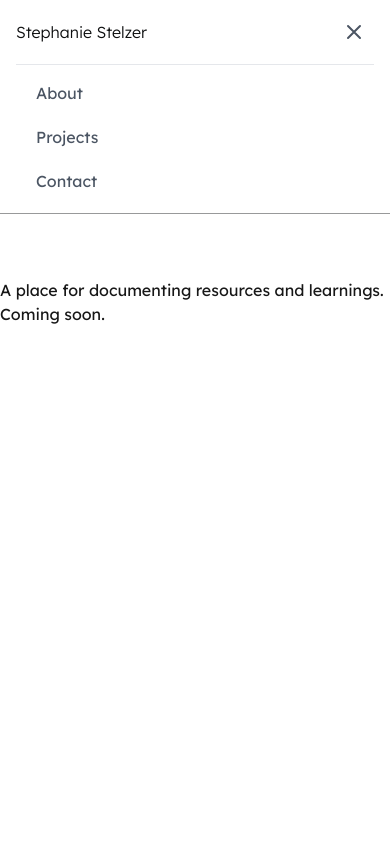
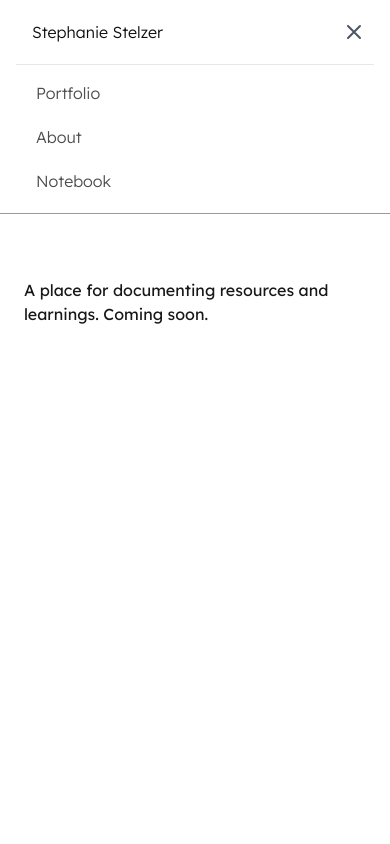
Before and after one commit to stephaniestelzer/portfolio, a Next.js app: page /notebook in a window 390 px wide. Both pictures are taken after a click on the button 354 px from the left and 32 px from the top of the page. Shown: the top 844 px of the page. Built offline with nearby package versions, Linux system fonts and the light colour scheme; no server answers.

Commit message:
mobile fixes

```diff
--- a/app/3d-art/page.tsx
+++ b/app/3d-art/page.tsx
@@ -6,7 +6,7 @@ export default async function Art() {
         <>
       <Header />
       <Layout>
-        <div className="min-h-screen pt-8">
+        <div className="min-h-screen pt-8 px-6">
           <div className="flex mt-8 mb-8 flex-col justify-center lg:flex-row">
             In the process of moving this work from a previous portfolio. Coming soon.
           </div>
--- a/app/[slug]/page.tsx
+++ b/app/[slug]/page.tsx
@@ -124,6 +124,11 @@ export default async function ProjectPage({ params }: Props) {
               )}
         </div>
       </Layout>
+      <div className="py-8 text-center bg-tag-unselected">
+        <p className="text-grey-400 font-light text-p">
+          © 2025 Stephanie Stelzer
+        </p>
+      </div>
     </>
   );
 }
--- a/app/components/Header.tsx
+++ b/app/components/Header.tsx
@@ -11,7 +11,7 @@ export default function Header() {
       <div className="max-w-7xl mx-auto px-4 sm:px-6 lg:px-8">
         <div className="flex justify-between items-center h-16">
           {/* Logo */}
-          <Link href="/" className="text-p text-grey-900 font-light">
+          <Link href="/" className="text-p text-grey-900 font-light px-4">
             Stephanie Stelzer
           </Link>
 
@@ -48,25 +48,25 @@ export default function Header() {
           <div className="md:hidden">
             <div className="px-2 pt-2 pb-3 space-y-1 sm:px-3 border-t border-gray-200">
               <Link
+                href="/portfolio"
+                className="block px-3 py-2 text-p text-grey-400 hover:text-gray-900 font-light"
+                onClick={() => setIsMenuOpen(false)}
+              >
+                Portfolio
+              </Link>
+              <Link
                 href="/about"
-                className="block px-3 py-2 text-gray-600 hover:text-gray-900 hover:bg-gray-50 rounded-md transition-colors"
+                className="block px-3 py-2 text-p text-grey-400 hover:text-gray-900 font-light"
                 onClick={() => setIsMenuOpen(false)}
               >
                 About
               </Link>
               <Link
-                href="/projects"
-                className="block px-3 py-2 text-gray-600 hover:text-gray-900 hover:bg-gray-50 rounded-colors"
+                href="/notebook"
+                className="block px-3 py-2 text-p text-grey-400 hover:text-gray-900 font-light"
                 onClick={() => setIsMenuOpen(false)}
               >
-                Projects
-              </Link>
-              <Link
-                href="/contact"
-                className="block px-3 py-2 text-gray-600 hover:text-gray-900 hover:bg-gray-50 rounded-md transition-colors"
-                onClick={() => setIsMenuOpen(false)}
-              >
-                Contact
+                Notebook
               </Link>
             </div>
           </div>
--- a/app/notebook/page.tsx
+++ b/app/notebook/page.tsx
@@ -7,7 +7,7 @@ export default async function Notebook() {
     <>
       <Header />
       <Layout>
-        <div className="min-h-screen pt-8">
+        <div className="min-h-screen pt-8 px-6">
           <div className="flex mt-8 mb-8 flex-col justify-center lg:flex-row">
             A place for documenting resources and learnings. Coming soon.
           </div>
```
